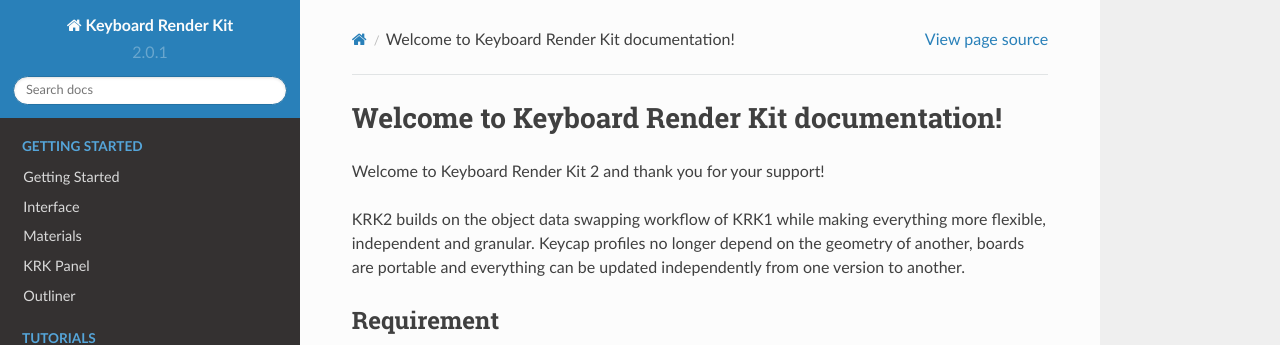
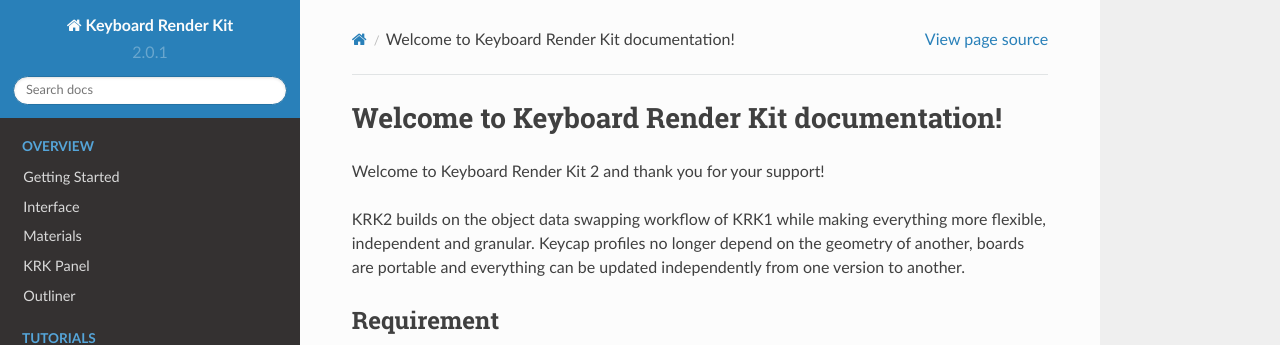
Before and after one commit to imperfectlink/KeyboardRenderKit, a Sphinx documentation site: the page built from docs/source/index.rst, in a window 1280 px wide. Shown: the top 345 px of the page. Built offline with Sphinx 7.4.7 and the Read the Docs theme 2.0.0, drawn with Linux system fonts in a browser that asks for light colours.

Commit message:
Update index.rst

```diff
--- a/docs/source/index.rst
+++ b/docs/source/index.rst
@@ -17,7 +17,7 @@
 .. toctree::
    :maxdepth: 2
    :hidden:
-   :caption: Getting Started
+   :caption: Overview
 
    gettingstarted
    interface
```
